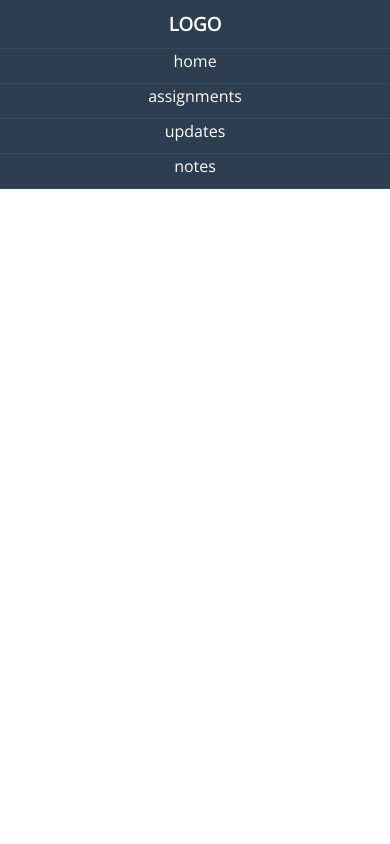
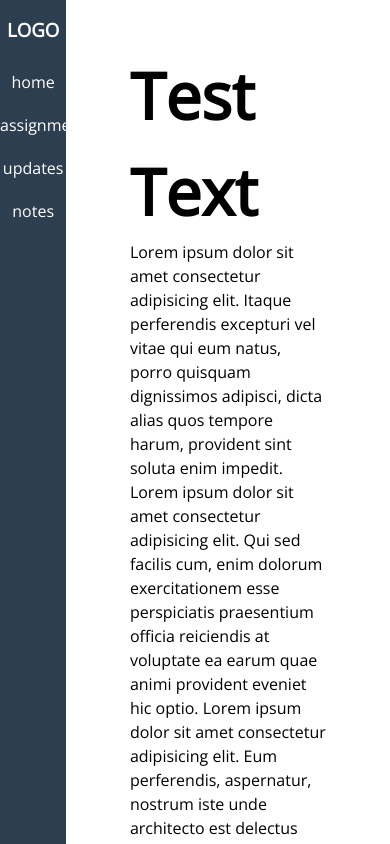
Before and after one commit to ARORACHAITANYA/geekseek, a plain HTML site: page index.html in a window 390 px wide. Shown: the top 844 px of the page. Drawn offline with nearby package versions, Linux system fonts and the light colour scheme.

Commit message:
add desktop sidebar (not responsive yet) add some heading styles

```diff
--- a/index.html
+++ b/index.html
@@ -17,5 +17,27 @@
 			<li class="item"><a href="" class="item-link">notes</a></li>
 		</ul>
 	</nav>
+	<div class="container">
+		<h1 class="big-head">Test Text</h1>
+		Lorem ipsum dolor sit amet consectetur adipisicing elit. Itaque perferendis excepturi vel vitae qui eum natus, porro quisquam dignissimos adipisci, dicta alias quos tempore harum, provident sint soluta enim impedit.
+		Lorem ipsum dolor sit amet consectetur adipisicing elit. Qui sed facilis cum, enim dolorum exercitationem esse perspiciatis praesentium officia reiciendis at voluptate ea earum quae animi provident eveniet hic optio.
+		Lorem ipsum dolor sit amet consectetur adipisicing elit. Eum perferendis, aspernatur, nostrum iste unde architecto est delectus cupiditate adipisci doloribus alias consectetur similique nisi provident voluptatibus, aperiam facere. Est, accusantium!
+		Lorem ipsum dolor sit amet consectetur adipisicing elit. Aliquid provident, numquam non pariatur fuga sequi ipsam rem dolor hic incidunt harum, nihil eligendi quam, vitae qui cum voluptas dicta tempore.
+		Lorem ipsum dolor, sit amet consectetur adipisicing elit. Numquam adipisci optio id et, a eos ullam molestiae architecto velit possimus consequuntur earum error? Beatae ex porro vero rerum aperiam nulla?
+		Lorem ipsum dolor sit amet consectetur adipisicing elit. Iusto, tempora? Quos voluptate esse magnam assumenda perspiciatis dignissimos quis consequatur repudiandae fuga ab saepe eaque libero, molestias, ipsa totam cumque similique!
+		Lorem ipsum dolor sit amet consectetur adipisicing elit. Consequuntur expedita, ipsa corrupti tenetur quisquam rerum deserunt. Placeat, eum illo. Rem suscipit provident pariatur necessitatibus voluptatibus corrupti nihil perferendis est! Atque.
+		Lorem ipsum, dolor sit amet consectetur adipisicing elit. Nesciunt vel totam omnis libero labore voluptate id eum. Ut, aperiam accusantium quidem provident reprehenderit nulla ducimus dicta minus autem! Dolores, ea.
+		Lorem ipsum dolor sit amet consectetur adipisicing elit. Nobis, mollitia voluptate. Iste ex aperiam, similique quod corrupti excepturi? Aspernatur veniam eum praesentium commodi maiores omnis soluta? Expedita quidem voluptatem voluptatum.
+		Lorem ipsum dolor sit amet consectetur adipisicing elit. Dolor, nostrum! Doloremque, quas delectus quam enim rem explicabo iste, dolorum iure at asperiores incidunt eum sed eius, quis reiciendis facere veritatis!
+		Lorem ipsum dolor sit amet, consectetur adipisicing elit. Omnis iure vel est iusto corrupti magnam possimus incidunt hic nesciunt non, sint facere fugit cum ea aliquid odit ratione temporibus? Reprehenderit.
+		Lorem ipsum dolor sit amet consectetur adipisicing elit. Qui facilis sequi dicta illo ducimus, facere reiciendis culpa officiis quo, vitae, explicabo quos consequatur. Alias excepturi tempora, doloribus quis praesentium ipsa.
+		Lorem ipsum dolor sit, amet consectetur adipisicing elit. Dolorem consequuntur exercitationem deleniti praesentium asperiores, placeat sequi accusantium ducimus cum quas incidunt cupiditate eveniet voluptate rerum voluptas minus est facilis recusandae?
+		Lorem ipsum dolor sit amet consectetur adipisicing elit. Exercitationem esse iusto, amet sint perferendis, laborum, cupiditate voluptate tenetur corrupti accusantium commodi excepturi ipsam explicabo odit deleniti ea. Modi, vitae aliquid?
+		Lorem ipsum dolor sit amet consectetur adipisicing elit. Ipsum similique nulla est corporis unde cumque doloremque. Veritatis, assumenda odio quidem, similique in laudantium architecto nihil rem et sunt cum voluptas.
+		Lorem, ipsum dolor sit amet consectetur adipisicing elit. Ullam fugit non officia repudiandae animi repellendus! Nemo neque veritatis ex nihil ut ipsum. Quas minima, quos quis commodi deserunt doloremque repellat.
+		Lorem, ipsum dolor sit amet consectetur adipisicing elit. Illo, nulla dolore vel enim dolor molestias vero iste recusandae porro harum officia accusantium est molestiae possimus corporis ex incidunt architecto. Dolor?Lorem ipsum dolor sit amet consectetur, adipisicing elit. Similique aliquam earum delectus voluptas! Iste ea excepturi, odio aliquid ducimus corrupti culpa, similique veniam ratione obcaecati quia quidem quo quae voluptas!
+		Lorem ipsum, dolor sit amet consectetur adipisicing elit. Dolorum illo quaerat expedita maxime delectus magni repellat. Fuga suscipit libero, odit dolorem, debitis aliquid natus explicabo aperiam quaerat aliquam, maxime nesciunt.
+
+	</div>
 </body>
 </html>
--- a/main.css
+++ b/main.css
@@ -7,7 +7,13 @@
     text-rendering: optimizeLegibility;
     line-height: 1.5;
 }
-
+/* headings */
+.big-head{
+  font-size: 4em;
+}
+.mid-head{
+  font-size:2.5em;
+}
 /* Button styling */
 .button{
     border: none;
@@ -54,73 +60,45 @@ a{
 /* container */
 
 .container{
-  width:80%;
+  width:75%;
   margin:auto;
-  border: 1px solid black;
+  margin-left: 21%;
   box-sizing: border-box;
   padding:3em;
 }
 
-/* responsive navbar */
-ul li{
-  list-style: none;
-  color:#fff;
-}
+/* desktop navigation */
+
 .logo{
-  box-sizing: border-box;
-  color:#fff;
-  padding:.8em .5em .8em .5em;
+  width: 100%;
+  text-align: center;
+  padding: 1em 0 1em 0;
+  color: #fff;
 }
 .navbar{
-  background-color: #2c3e50;
+  background: #2c3e50;
   display: flex;
-  justify-content: space-between;
+  flex-direction: column;
+  align-items: center;
+  width: 17%;
+  position: fixed;
+  height: 100%;
 }
 .nav{
   display: flex;
-  /* background-color: lightcoral; */
+  flex-direction: column;
+  width: 100%;
 }
 .nav li{
-  /* background-color: lightseagreen; */
+  list-style: none;
+  text-align: center;
 }
-.nav li a{
-  /* background-color: lightgreen; */
+.navbar li a{
   display: block;
-  padding:1em .5em 1em .5em;
-}
-.item-link{
+  width: 100%;
+  padding: .6em 0 .6em 0;
   color: #fff;
 }
-.nav li a:hover{
+.navbar li a:hover{
   background-color: #34495e;
 }
-
-/* responsive navbar media queries */
-
-@media (max-width:768px){
-  .navbar{
-    flex-direction: column;
-    justify-content: center;
-    align-items: center;
-    text-align:center;
-  }
-  .nav{
-    flex-direction: column;
-    text-align: center;
-    width:100%;
-  }
-  .logo{
-    color:#fff;
-    padding: 10px 0 10px 0;
-    width:100%;
-    border-bottom:1px solid #34495e;
-  }
-  .nav li{
-    padding:0;
-  }
-  .nav li a{
-    display: block;
-    padding:0 0 10px 0;
-    border-bottom:1px solid #34495e;
-  }
-}
```
